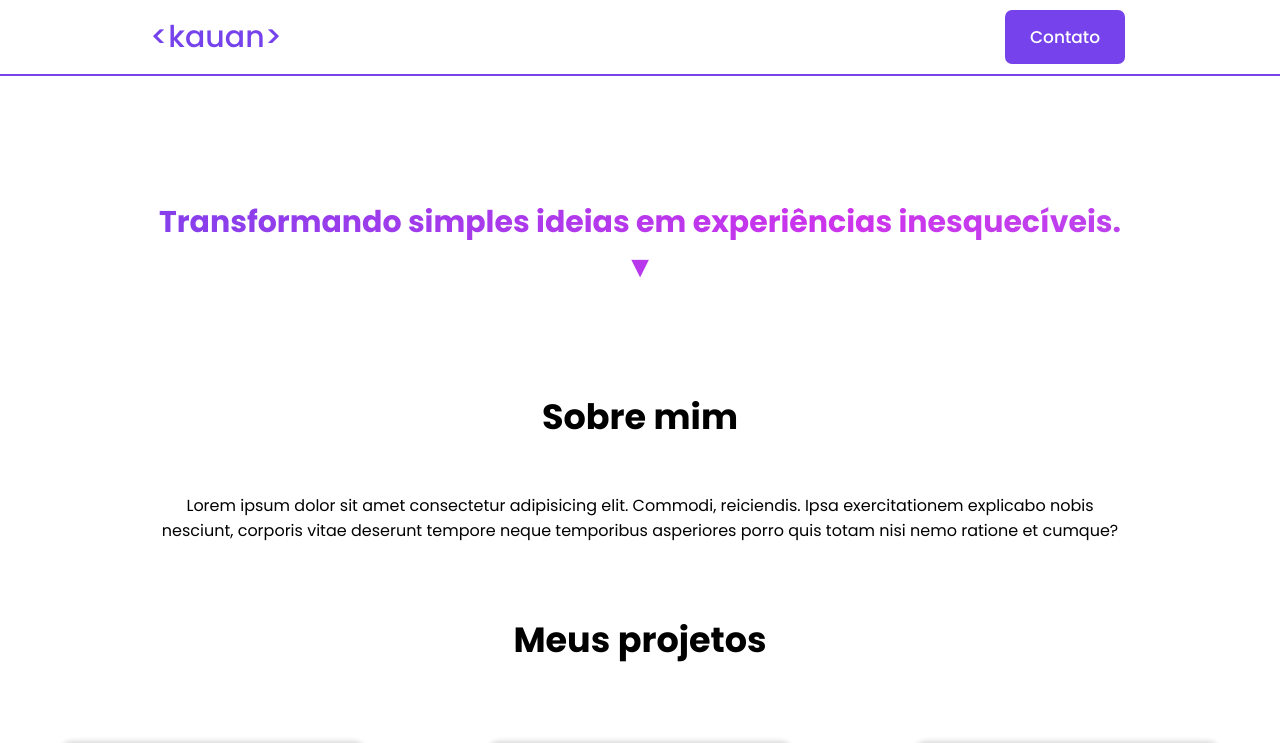
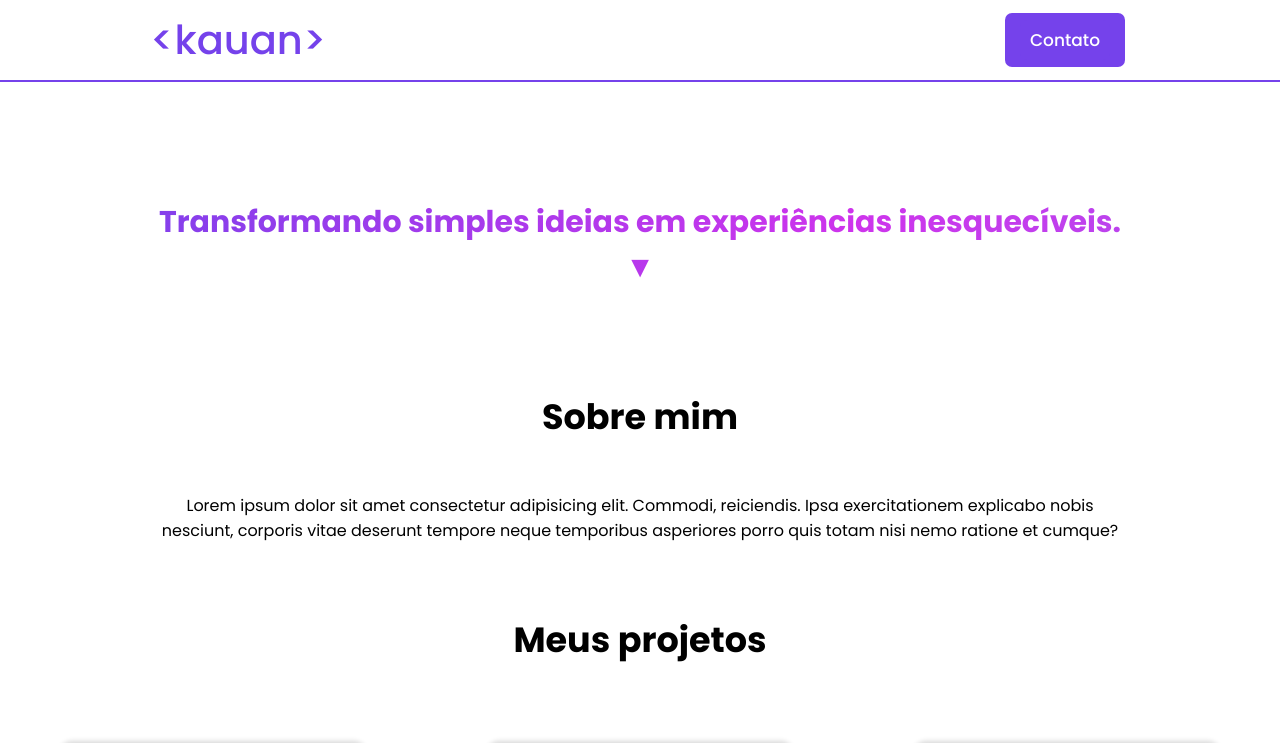
Before and after one commit to KauanAlvz/portifolio, a plain HTML site: page index.html in a window 1280 px wide. Shown: the top 743 px of the page. Drawn offline with Linux system fonts and the light colour scheme.

Commit message:
Feat: Favicon no site.
Adicionado favicon no site para maior identidade visual.

```diff
--- a/index.html
+++ b/index.html
@@ -4,6 +4,7 @@
     <meta charset="UTF-8">
     <meta name="viewport" content="width=device-width, initial-scale=1.0">
     <link rel="stylesheet" href="styles/style.css">
+    <link rel="shortcut icon" href="imgs/favicon.ico" type="image/x-icon">
     <title>Kauan Alves</title>
 </head>
 <body>
--- a/styles/style.css
+++ b/styles/style.css
@@ -35,7 +35,7 @@ nav{
     margin: 10px auto;
 }
 .logo-header{
-    font-size: 30px;
+    font-size: 40px;
     font-weight: 500;
     color: #7542eb;
 
```
Also changed, not shown: imgs/favicon.ico (added).
